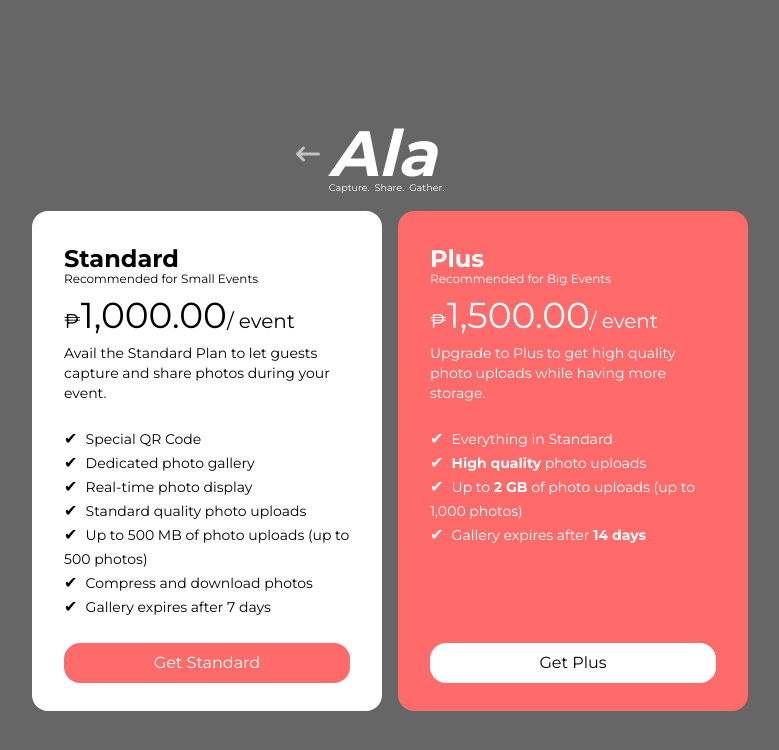
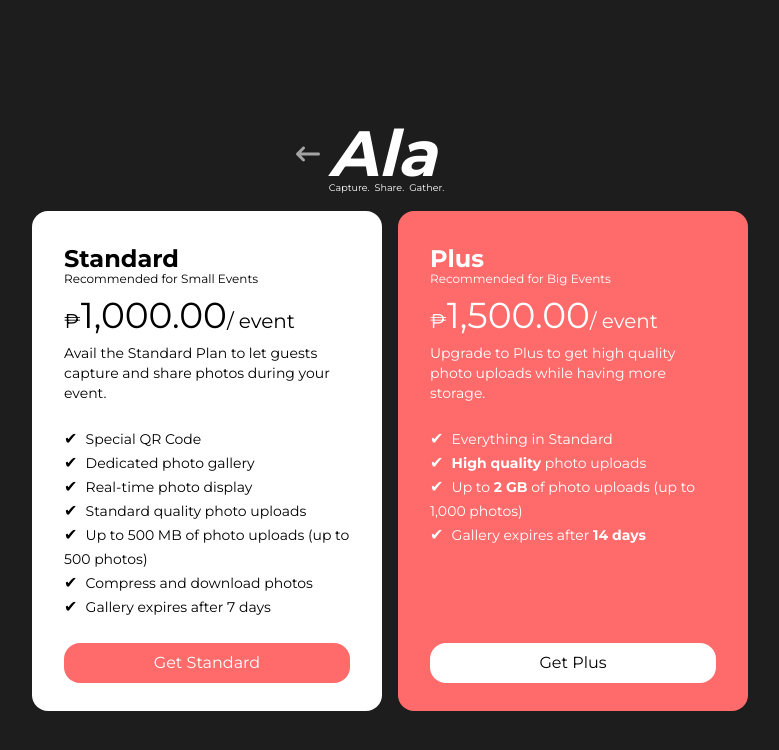
Before and after one commit to vnclrd/ala, a React (Vite) app in the folder frontend/: page /plans in a window 1280 px wide. Shown: the top 750 px of the page, without its empty margins (250-1029 px from the left). Built offline with nearby package versions, Linux system fonts and the light colour scheme.

Commit message:
Change plans bg

```diff
--- a/frontend/src/tsx/Plans.tsx
+++ b/frontend/src/tsx/Plans.tsx
@@ -13,7 +13,7 @@ export default function Plans() {
     <div
       className='
         flex flex-col items-center justify-start w-screen
-        h-screen bg-[#000]/60 z-99999 overflow-auto
+        h-screen bg-[#1d1d1d] z-99999 overflow-auto
         lg:justify-center lg:overflow-hidden
       '
     >
```
